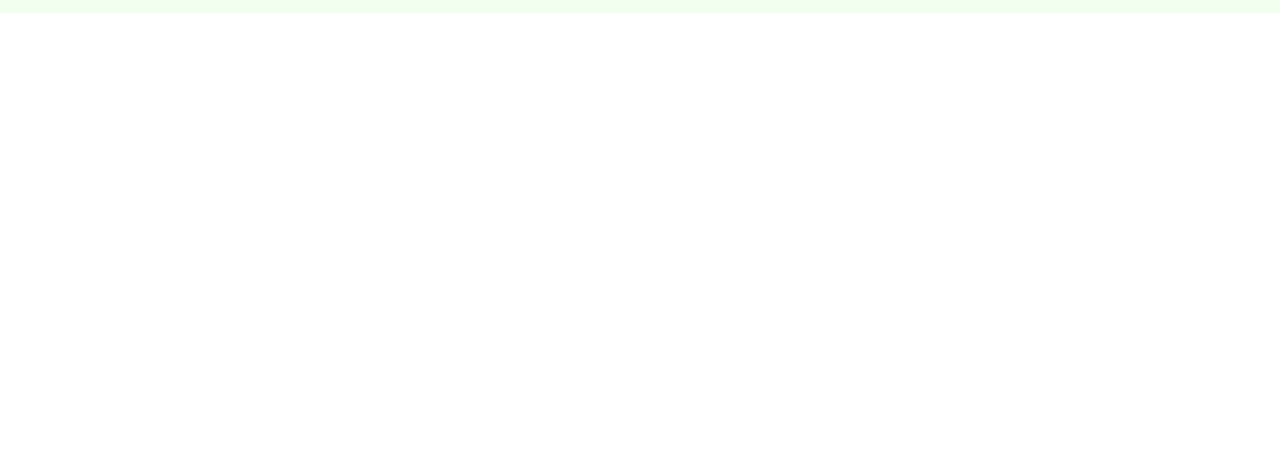
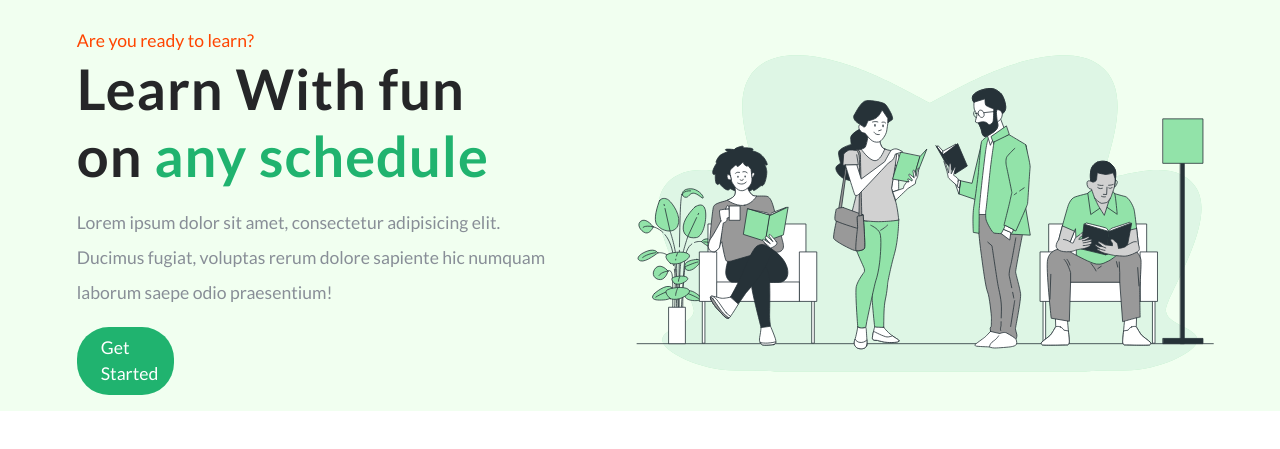
Before and after one commit to Kawsar26229/boss-school, a plain HTML site: page index.html in a window 1280 px wide. Shown: the part 81-530 px from the top of the page. Drawn offline with nearby package versions, Linux system fonts and the light colour scheme.

Commit message:
header done

```diff
--- a/index.html
+++ b/index.html
@@ -13,6 +13,7 @@
     <!-- Header Start -->
         <header>
             <div class="container">
+                <!-- Nav Start -->
                 <nav>
                     <div class="nav__container">
                         <div class="nav__logo">
@@ -33,6 +34,26 @@
                             </ul>
                     </div>
                 </nav>
+                <!-- Nav End -->
+
+                <!-- Hero Start -->
+                <section>
+                    <div class="hero__container">
+                        <div class="hero__left">
+                            <p class="text-danger">Are you ready to learn?</p>
+                            <h1>Learn With fun </h1>
+                            <h1>on <span class="text-primary">any schedule</span></h1>
+                            <p class="hero-light">Lorem ipsum dolor sit amet, consectetur adipisicing elit. Ducimus fugiat, voluptas rerum dolore sapiente hic numquam laborum saepe odio praesentium!</p>
+                            <a href="#" id="btn">Get Started</a>
+                        </div>
+                        <div class="hero__right">
+                            <div class="hero__img">
+                                <img src="images/hero.svg" alt="Hero images">
+                            </div>
+                        </div>
+                    </div>
+                </section>
+                <!-- Hero End -->
             </div>
         </header>
     <!-- Header End -->
--- a/style/style.css
+++ b/style/style.css
@@ -9,6 +9,7 @@
 
   --text-heading: #252628;
   --text-body: #303640;
+  --text-body-light: #888e97;
 
   --transition: all 0.3s ease-in-out;
 
@@ -44,12 +45,12 @@ h1,
 h2,
 h4 {
   line-height: 1.2;
-  font-weight: 400;
+  font-weight: 600;
   letter-spacing: 1px;
 }
 
 h1 {
-  font-size: 4rem;
+  font-size: 3.5rem;
   color: var(--text-heading);
 }
 
@@ -68,6 +69,10 @@ a:link,
 a:visited,
 a:active {
   transition: var(--transition);
+}
+
+.text-primary {
+  color: var(--tertiary-color);
 }
 
 /* General Styles */
@@ -139,3 +144,32 @@ nav {
 .btn--primary {
   color: #fff;
 }
+
+.hero__container {
+  display: grid;
+  grid-template-columns: repeat(2, 43% 53%);
+  gap: 4rem;
+}
+
+.hero__left {
+  display: flex;
+  flex-direction: column;
+  justify-content: center;
+}
+
+.text-danger {
+  color: orangered;
+  font-size: 1.1rem;
+}
+
+.hero__left a {
+  font-size: 1.1rem;
+  width: 20%;
+}
+
+.hero-light {
+  font-size: 1.1rem;
+  margin: 1rem 0;
+  color: var(--text-body-light);
+  line-height: 2;
+}
```
